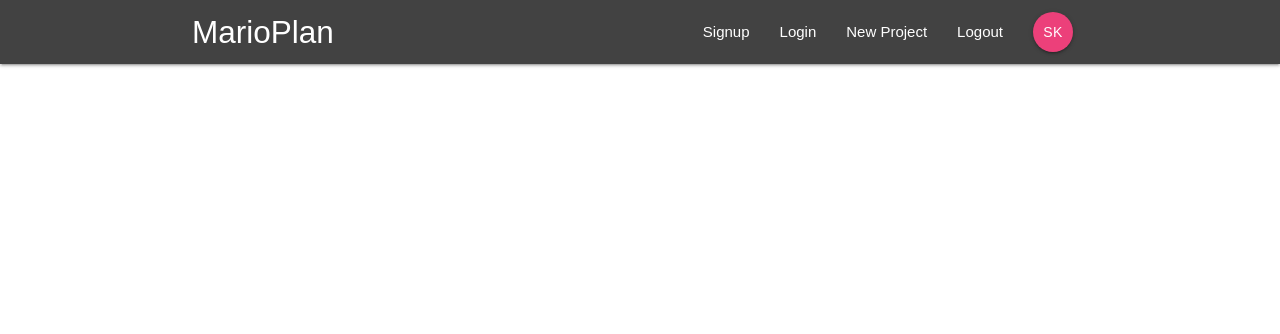
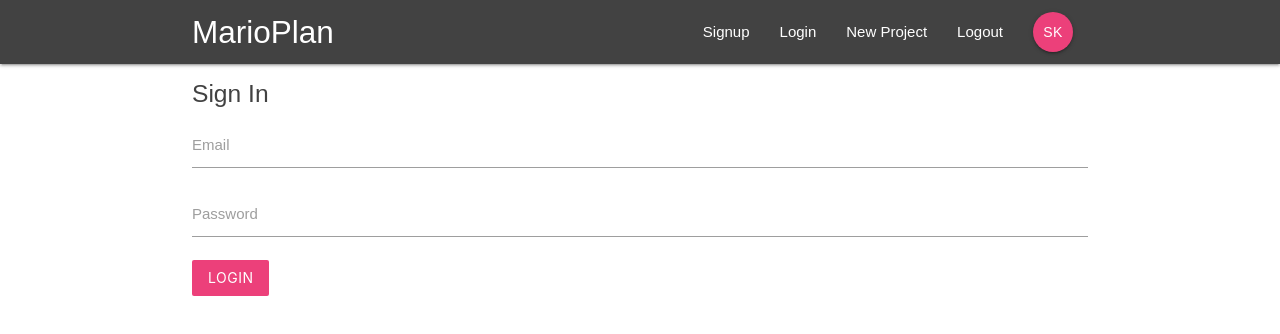
Before and after one commit to smyhk/planner-react-redux, a React (Create React App) app: page /signin in a window 1280 px wide. Shown: the top 334 px of the page. Built offline with nearby package versions, Linux system fonts and the light colour scheme.

Commit message:
Define initial signin component

```diff
--- a/public/index.html
+++ b/public/index.html
@@ -44,6 +44,9 @@
       To begin the development, run `npm start` or `yarn start`.
       To create a production bundle, use `npm run build` or `yarn build`.
     -->
+
+  <!-- Compiled and minified JavaScript -->
+  <script src="https://cdnjs.cloudflare.com/ajax/libs/materialize/1.0.0/js/materialize.min.js"></script>
 </body>
 
 </html>
--- a/src/App.js
+++ b/src/App.js
@@ -2,6 +2,7 @@
 import { BrowserRouter as Router, Switch, Route } from 'react-router-dom';
 
 // Components
+import SignIn from './components/auth/SignIn';
 import Navbar from './components/layout/Navbar';
 import Dashboard from './components/dashboard/Dashboard';
 import ProjectDetails from './components/projects/ProjectDetails';
@@ -15,6 +16,7 @@
           <Switch>
             <Route exact path="/" component={Dashboard} />
             <Route exact path="/project/:id" component={ProjectDetails} />
+            <Route exact path="/signin" component={SignIn} />
           </Switch>
         </div>
       </Router>
--- a/src/components/auth/SignIn.js
+++ b/src/components/auth/SignIn.js
@@ -0,0 +1,44 @@
+import React, { Component } from 'react';
+
+class SignIn extends Component {
+  constructor(state) {
+    super(state);
+    state = {
+      email: '',
+      password: ''
+    };
+  }
+  handleChange = (e) => {
+    this.setState({
+      [e.target.id]: e.target.value
+    });
+  };
+  handleSubmit = (e) => {
+    e.preventDefault();
+    console.info(this.state);
+  };
+  render() {
+    return (
+      <div className="container">
+        <form onSubmit={this.handleSubmit} className="white">
+          <h5 className="grey-text text-darken-3">Sign In</h5>
+          <div className="input-field">
+            <label htmlFor="email">Email</label>
+            <input type="email" id="email" onChange={this.handleChange} />
+          </div>
+
+          <div className="input-field">
+            <label htmlFor="password">Password</label>
+            <input type="password" id="password" onChange={this.handleChange} />
+          </div>
+
+          <div className="input-field">
+            <button className="btn pink lighten-1 z-depth-0">Login</button>
+          </div>
+        </form>
+      </div>
+    );
+  }
+}
+
+export default SignIn;
```
Also changed, not shown: src/components/auth/SignUp.js (+44 -0 lines).
